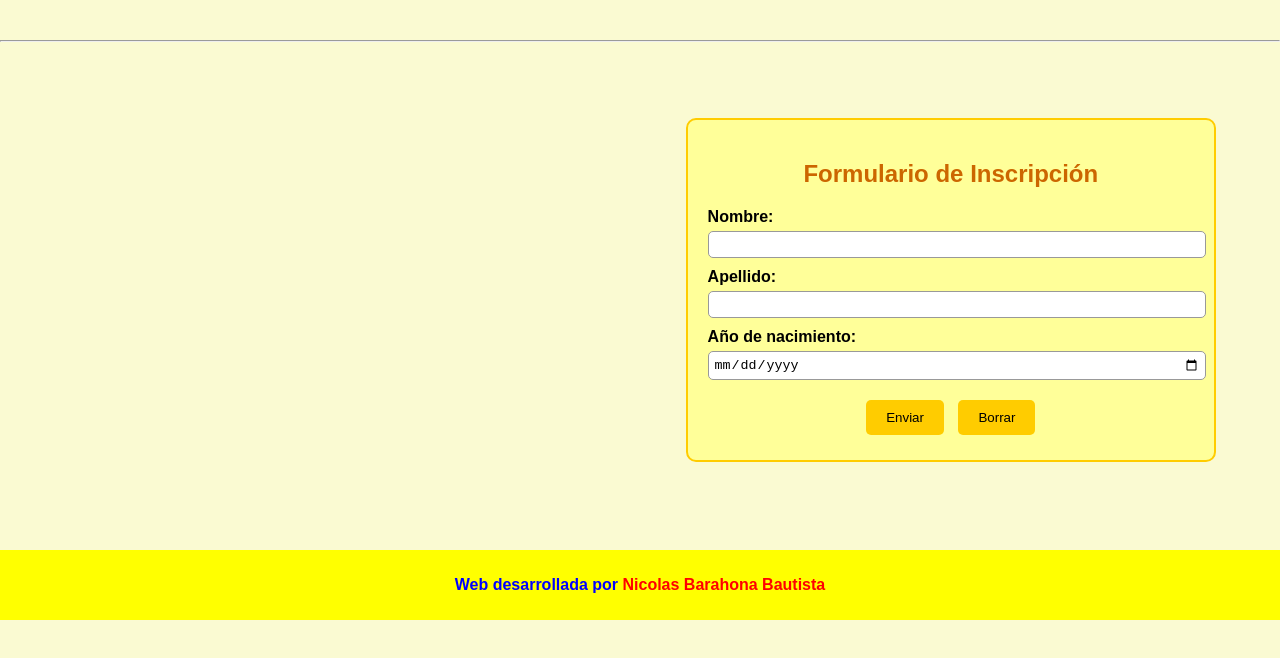
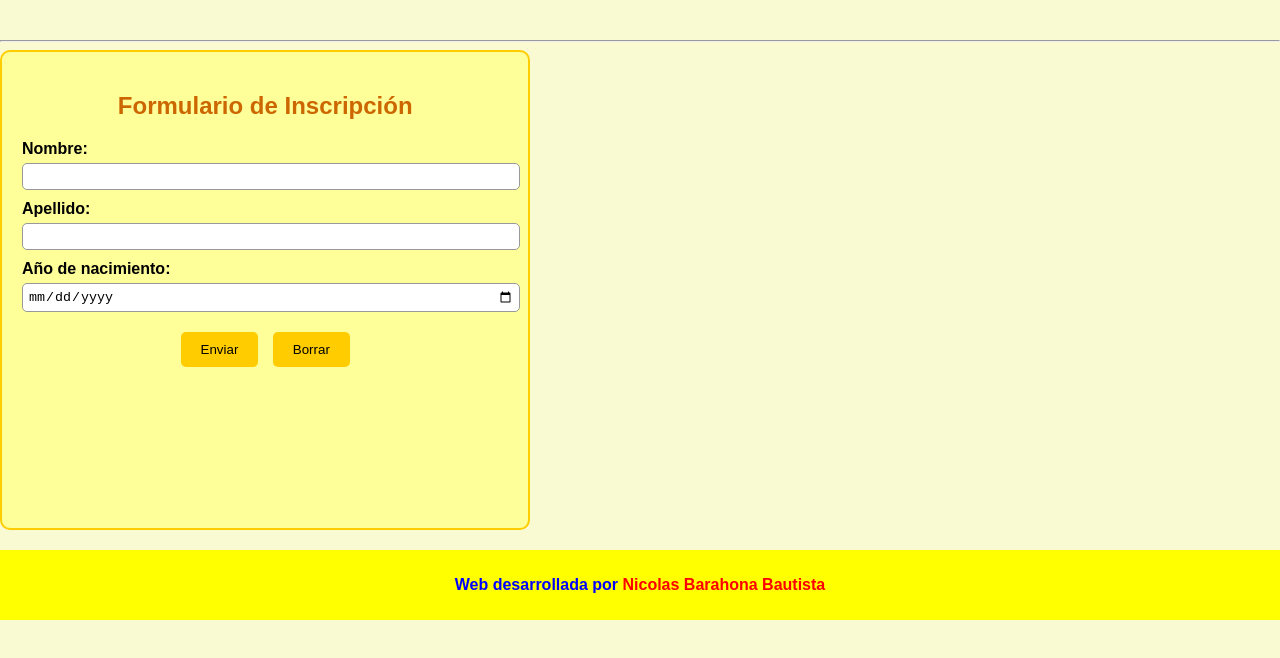
Before and after one commit to Nicolasb2396/practica-examen, a plain HTML site: page smr.html in a window 1280 px wide. Shown: the part 118-776 px from the top of the page. Drawn offline with Linux system fonts and the light colour scheme.

Commit message:
formulario.css

```diff
--- a/formulario.css
+++ b/formulario.css
@@ -19,8 +19,8 @@ body {
 
 .content {
     display: flex;
-    justify-content: flex-end;
-    align-items: center;
+    justify-content: left;
+    align-items: left;
     height: 60vh;
     margin-right: 5%;
 }
```
